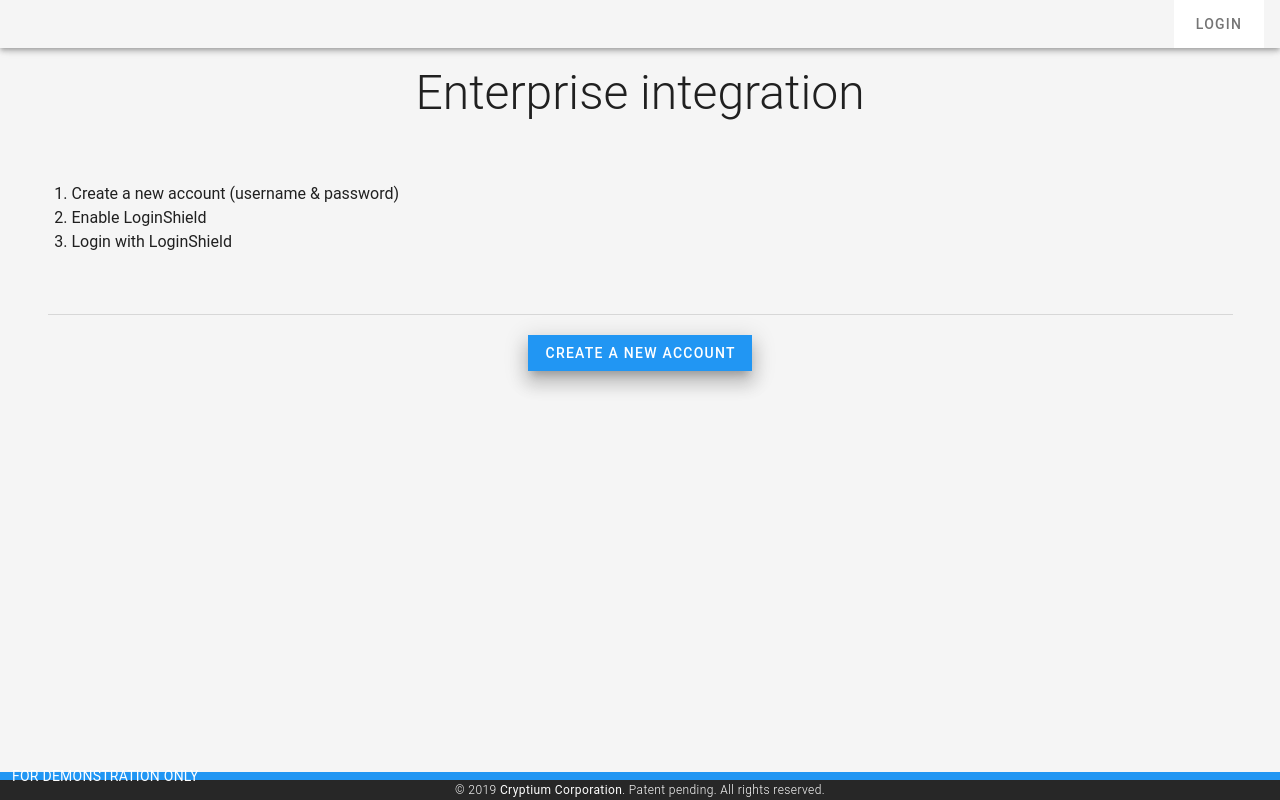
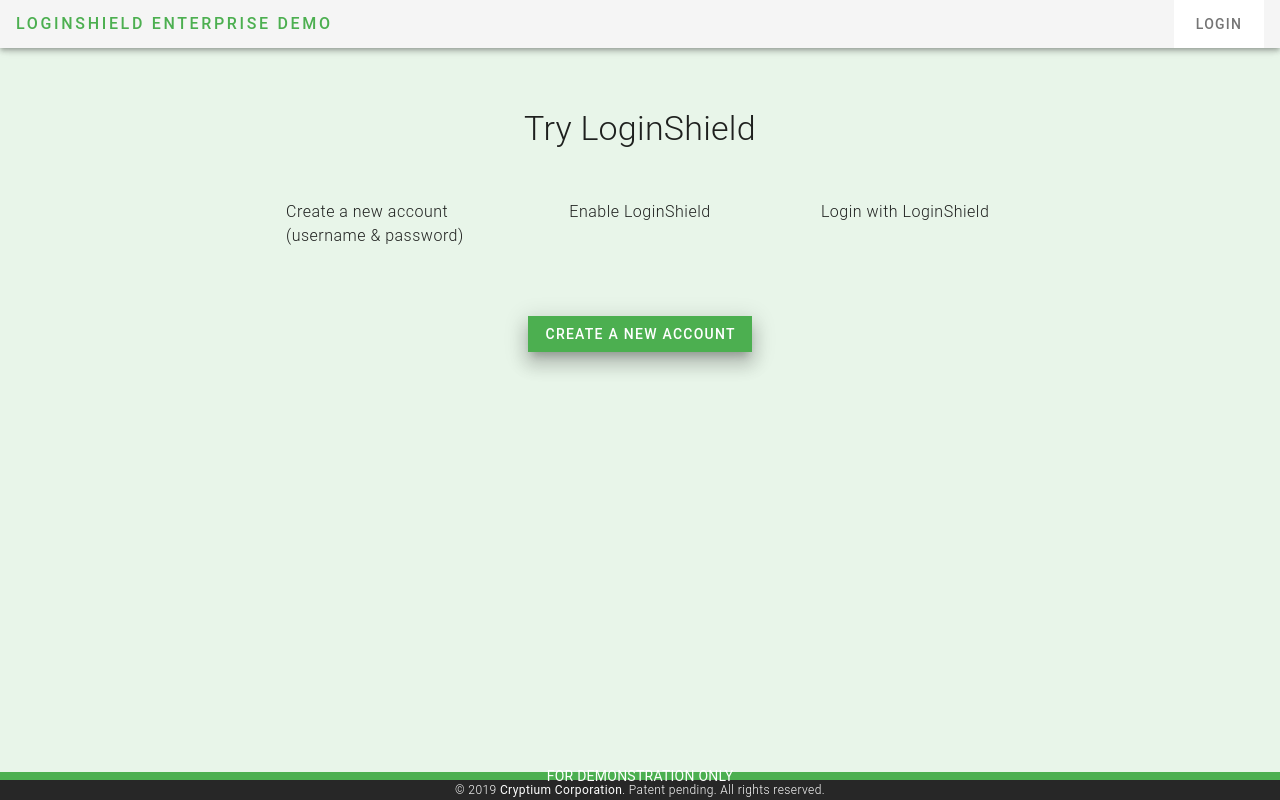
Before and after one commit to LoginShield/test-enterprise-website-html5, a Vue app: page / in a window 1280 px wide. Built offline with nearby package versions, Linux system fonts and the light colour scheme; no server answers; a small style sheet from the web is missing.

Commit message:
style: made demo website more aesthetic

```diff
--- a/src/App.vue
+++ b/src/App.vue
@@ -1,7 +1,7 @@
 <template>
     <v-app>
         <Navbar app/>
-        <v-content style="margin-top: 48px;" class="grey lighten-4">
+        <v-content style="margin-top: 48px;" class="green lighten-5">
             <router-view></router-view>
         </v-content>
         <Footer/>
--- a/src/components/Footer.vue
+++ b/src/components/Footer.vue
@@ -1,8 +1,8 @@
 <template>
     <v-footer dark padless>
         <v-row justify="center" no-gutters>
-            <v-col cols="12" class="blue">
-                <v-row justify="start" align="center" class="py-1 px-6">
+            <v-col cols="12" class="green">
+                <v-row justify="center" align="center" class="py-1 px-6">
                     <div style="display: inline-block;">
                         <span class="body-2">FOR DEMONSTRATION ONLY</span>
                     </div>
--- a/src/components/Navbar.vue
+++ b/src/components/Navbar.vue
@@ -2,13 +2,13 @@
     <nav>
         <v-app-bar fixed fade-on-scroll elevation="4" height="48">
             <router-link to="/" style="text-decoration: none" v-if="!isAuthenticated">
-                <v-toolbar-title>
-                    <v-img :src="require('@/assets/loginshield_word_with_logo_left_transparent_373x64.png')" class="mr-1 float-left" max-width="215" max-height="36"/>
+                <v-toolbar-title class="green--text overline" style="font-size: 16px!important;">
+                    LoginShield Enterprise Demo
                 </v-toolbar-title>
             </router-link>
             <router-link to="/account" style="text-decoration: none" v-if="isAuthenticated">
-                <v-toolbar-title>
-                    <v-img :src="require('@/assets/loginshield_word_with_logo_left_transparent_373x64.png')" class="mr-1 float-left" max-width="215" max-height="36"/>
+                <v-toolbar-title class="green--text overline" style="font-size: 16px!important;">
+                    LoginShield Enterprise Demo
                 </v-toolbar-title>
             </router-link>
             <v-progress-linear
@@ -16,12 +16,12 @@
                 :indeterminate="isLoading"
                 absolute
                 bottom
-                color="blue"
+                color="green"
             ></v-progress-linear>
             <v-spacer></v-spacer>
             <div v-if="!isAuthenticated">
                 <div v-show="$vuetify.breakpoint.smAndUp">
-                    <v-tabs slider-color="blue" right>
+                    <v-tabs slider-color="green" right color="green">
                         <v-tab to="/" v-show="false"></v-tab>
                         <!-- <v-tab to="/software">Software</v-tab> -->
                         <v-tab to="/login">Login</v-tab>
@@ -31,10 +31,10 @@
                     <v-menu offset-y>
                         <template v-slot:activator="{ on }">
                             <v-btn text v-on="on">
-                                <font-awesome-icon right class="blue--text" icon="bars" fixed-width/>
+                                <font-awesome-icon right class="green--text" icon="bars" fixed-width/>
                             </v-btn>
                         </template>
-                        <v-tabs vertical slider-color="blue">
+                        <v-tabs vertical slider-color="green" color="green">
                             <v-tab to="/" v-show="false"></v-tab>
                             <!-- <v-tab class="ml-0" to="/software">Software</v-tab> -->
                             <v-tab to="/login">Login</v-tab>
@@ -43,7 +43,7 @@
                 </div>
             </div>
             <div v-if="isAuthenticated">
-                <v-tabs slider-color="blue">
+                <v-tabs slider-color="green" color="green">
                     <!-- Show toolbar buttons on large screens -->
                     <v-tab to="/account" v-show="false"></v-tab>
                     <v-menu offset-y>
@@ -53,7 +53,7 @@
                             </v-tab>
                         </template>
                         <v-list class="ma-0 pa-0">
-                            <v-list-item to="/account" class="lighten-5 blue" style="padding-left: 8px;">
+                            <v-list-item to="/account" class="lighten-5 green" style="padding-left: 8px;">
                                 <v-list-item-avatar style="margin-right: 8px;">
                                     <Avatar :attr="account" size="32"/>
                                 </v-list-item-avatar>
@@ -64,7 +64,7 @@
                             </v-list-item>
                             <v-divider></v-divider>
                             <div>
-                                <v-tabs vertical slider-color="blue" class="menutabs">
+                                <v-tabs vertical slider-color="green" class="menutabs" color="green">
                                     <v-tab to="/account" v-show="false"></v-tab>
                                     <v-divider></v-divider>
                                     <v-tab @click="logout">Logout</v-tab>
--- a/src/views/Account.vue
+++ b/src/views/Account.vue
@@ -30,14 +30,14 @@
                         <p>Click the button to setup LoginShield for this account:</p>
                     </v-row>
                     <v-row justify="center" class="pt-5 px-5" v-if="!account.loginshield.isRegistered">
-                        <v-btn tile elevation="6" class="blue white--text" @click="registerLoginShieldUser">
+                        <v-btn tile elevation="6" class="green white--text" @click="registerLoginShieldUser">
                             <font-awesome-icon icon="check" fixed-width/>&nbsp;Register
                         </v-btn>
                     </v-row>
                     <v-row justify="center" class="pt-5 px-5" v-if="account.loginshield.isRegistered">
                         <v-switch
                             v-model="editableLoginShieldIsEnabled"
-                            color="blue"
+                            color="green"
                             hide-details
                         >
                         <template v-slot:label>
--- a/src/views/AccountLoginShieldContinueRegistration.vue
+++ b/src/views/AccountLoginShieldContinueRegistration.vue
@@ -22,7 +22,7 @@
                         </p>
                     </v-row>
                     <v-row justify="center" class="pt-5 px-5">
-                        <v-btn tile elevation="6" class="blue white--text" @click="login">
+                        <v-btn tile elevation="6" class="green white--text" @click="login">
                             Login
                         </v-btn>
                     </v-row>
--- a/src/views/Front.vue
+++ b/src/views/Front.vue
@@ -1,23 +1,39 @@
 <template>
-    <v-container class="pa-0">
+    <v-container class="py-10 px-2">
         <v-row justify="center"  class="py-5">
             <v-col style="text-align: center">
-                 <h1 class="display-2 font-weight-light">Enterprise integration</h1>
+                 <h1 class="display-1 font-weight-light">Try LoginShield</h1>
             </v-col>
         </v-row>
         <v-row justify="center" class="py-5 pb-10">
-            <v-col class="justify" >
-                 <ol>
-                     <li>Create a new account (username &amp; password)</li>
-                     <li>Enable LoginShield</li>
-                     <li>Login with LoginShield</li>
-                 </ol>
+            <v-col cols=2></v-col>
+            <v-col>
+                <v-row justify="center">
+                    <p class="body-1 font-weight-light">
+                        Create a new account <br/>(username &amp; password)
+                    </p>
+                </v-row>
             </v-col>
+            <v-col>
+                <v-row justify="center">
+                    <p class="body-1 font-weight-light">
+                        Enable LoginShield
+                    </p>
+                </v-row>
+
+            </v-col>
+            <v-col>
+                <v-row justify="center">
+                    <p class="body-1 font-weight-light">
+                        Login with LoginShield
+                    </p>
+                </v-row>
+            </v-col>
+            <v-col cols=2></v-col>
         </v-row>
-        <v-divider class="mt-5"></v-divider>
-        <v-row justify="center" class="py-5 pb-10">
+        <v-row justify="center">
             <v-col style="text-align: center">
-                <v-btn tile elevation="12" class="blue white--text" to="/register">Create a new account</v-btn>
+                <v-btn tile elevation="12" class="green white--text" to="/register">Create a new account</v-btn>
             </v-col>
         </v-row>
     </v-container>
--- a/src/views/Login.vue
+++ b/src/views/Login.vue
@@ -20,7 +20,7 @@
                     ></v-text-field>
                     <v-card-actions>
                         <v-row justify="center">
-                            <v-btn tile elevation="6" class="blue white--text" @click="login" :disabled="!loginForm">
+                            <v-btn tile elevation="6" class="green white--text" @click="login" :disabled="!loginForm">
                                 <font-awesome-icon icon="check" fixed-width/>&nbsp;Login
                             </v-btn>
                         </v-row>
--- a/src/views/LoginRedirect.vue
+++ b/src/views/LoginRedirect.vue
@@ -15,7 +15,7 @@
             <v-col cols="12" sm="12" md="6" lg="6" xl="6">
                 <div class="pa-5 text-center">
                     <p class="headline font-weight-light">Loading...</p>
-                    <v-progress-circular indeterminate class="mt-5 center" color="blue" size="96"></v-progress-circular>
+                    <v-progress-circular indeterminate class="mt-5 center" color="green" size="96"></v-progress-circular>
                 </div>
             </v-col>
         </v-row>
--- a/src/views/Register.vue
+++ b/src/views/Register.vue
@@ -25,7 +25,7 @@
                     ></v-text-field>
                     <v-card-actions>
                         <v-row justify="center">
-                            <v-btn tile elevation="6" class="blue white--text" @click="register" :disabled="!registrationForm">
+                            <v-btn tile elevation="6" class="green white--text" @click="register" :disabled="!registrationForm">
                                 <font-awesome-icon icon="check" fixed-width/>&nbsp;Register
                             </v-btn>
                         </v-row>
```
Also changed, not shown: 1 other file (tests, documents, lock files or other folders).
